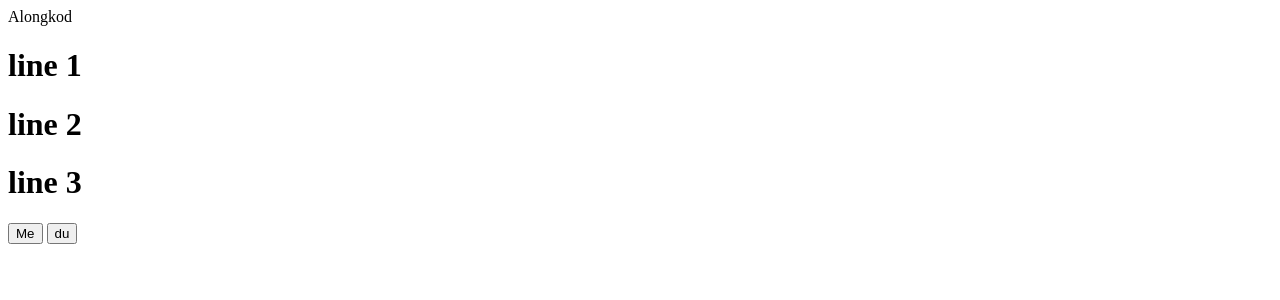
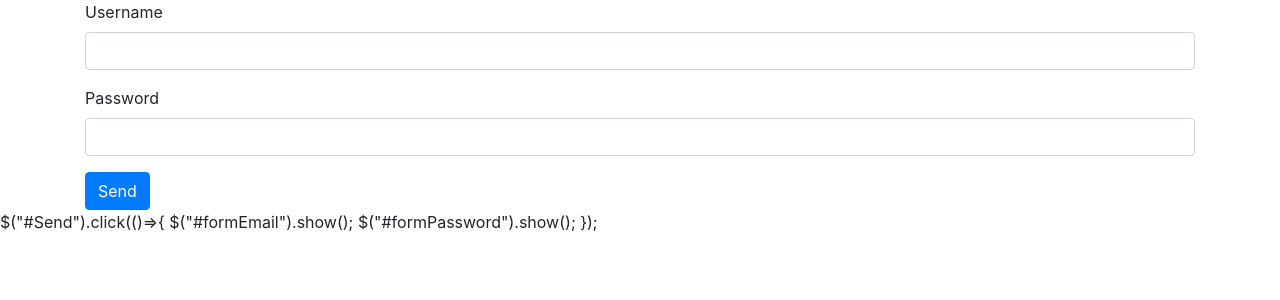
Before and after one commit to Alongkod113/json2, a PHP site: page / in a window 1280 px wide. Shown: the top 300 px of the page. Run offline with PHP 8.4, Linux system fonts and the light colour scheme.

Commit message:
Update index.php

```diff
--- a/index.php
+++ b/index.php
@@ -1,36 +1,41 @@
 <!DOCTYPE html>
 <html lang="en">
+
 <head>
     <meta charset="UTF-8">
     <meta http-equiv="X-UA-Compatible" content="IE=edge">
     <meta name="viewport" content="width=device-width, initial-scale=1.0">
+    <script src="https://code.jquery.com/jquery-3.6.0.js"
+        integrity="sha256-H+K7U5CnXl1h5ywQfKtSj8PCmoN9aaq30gDh27Xc0jk=" crossorigin="anonymous"></script>
+    <link rel="stylesheet" href="https://maxcdn.bootstrapcdn.com/bootstrap/4.0.0/css/bootstrap.min.css"
+        integrity="sha384-Gn5384xqQ1aoWXA+058RXPxPg6fy4IWvTNh0E263XmFcJlSAwiGgFAW/dAiS6JXm" crossorigin="anonymous">
+
     <title>Document</title>
-</head><script src="https://code.jquery.com/jquery-3.6.0.js" integrity="sha256-H+K7U5CnXl1h5ywQfKtSj8PCmoN9aaq30gDh27Xc0jk=" crossorigin="anonymous"></script>
+</head>
+
 <body>
-    Alongkod
-    <h1>line 1</h1>
-    <h1>line 2</h1>
-    <h1 id="test">line 3</h1>
-    <button id="btn1"> Me </button>
-    <button id="btn2"> du </button>
 
 </body>
+<div class="container">
+    <form action="">
+        <div class="form-group">
+            <label for="frmEmail"> Username </label>
+            <input type="email" id="frmEmail" class="form-control" required />
+        </div>
+        <div class="form-group">
+            <label for="frmPassword">Password</label>
+            <input type="password" id="frmPassword" class="form-control" required />
+        </div>
+        <input type="submit" value="Send" class="btn btn-primary" />
+    </form>
 
-<script>
+</div>
 
-    function test_click(){
-        $("#test").Me(); // .Show()
-    }
-    function test_click(){
-        $("#test").du();
-    }
-    $(()=>{
-        console.log("start")
-        $("#Btn1").click(test_click); //register byn1 for clik
-        $("#Btn2").click(test_click)
-    });
+$("#Send").click(()=>{
+$("#formEmail").show();
+$("#formPassword").show();
+
+});
 
 
-
-</script>
 </html>
```
